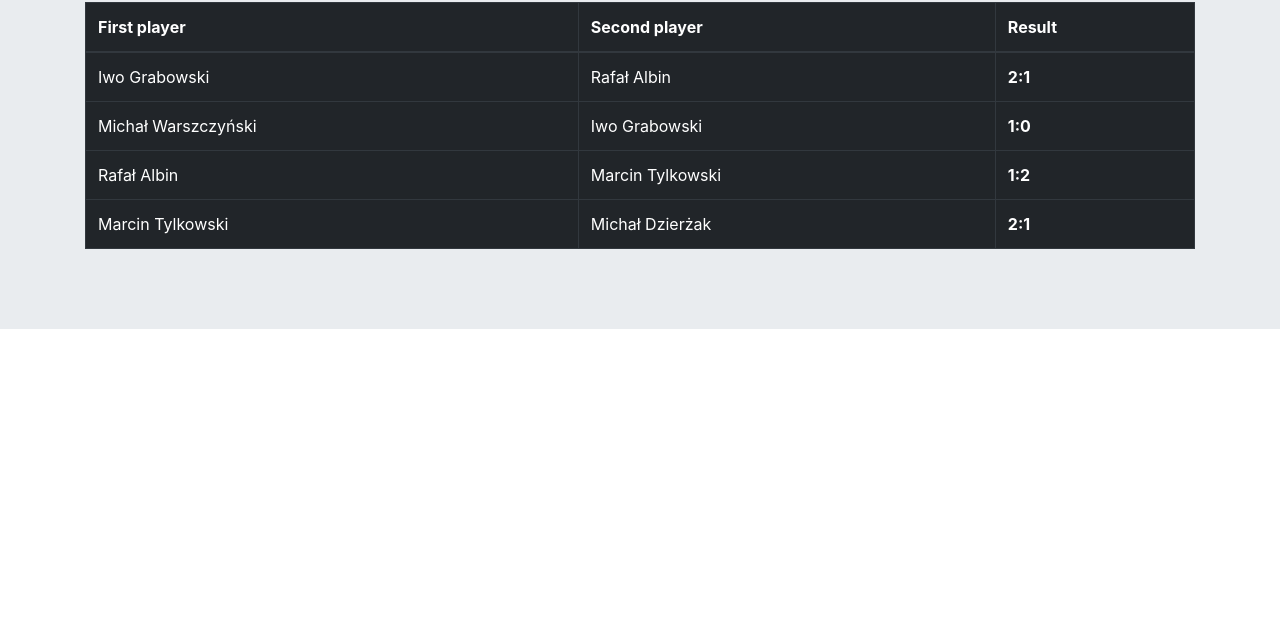
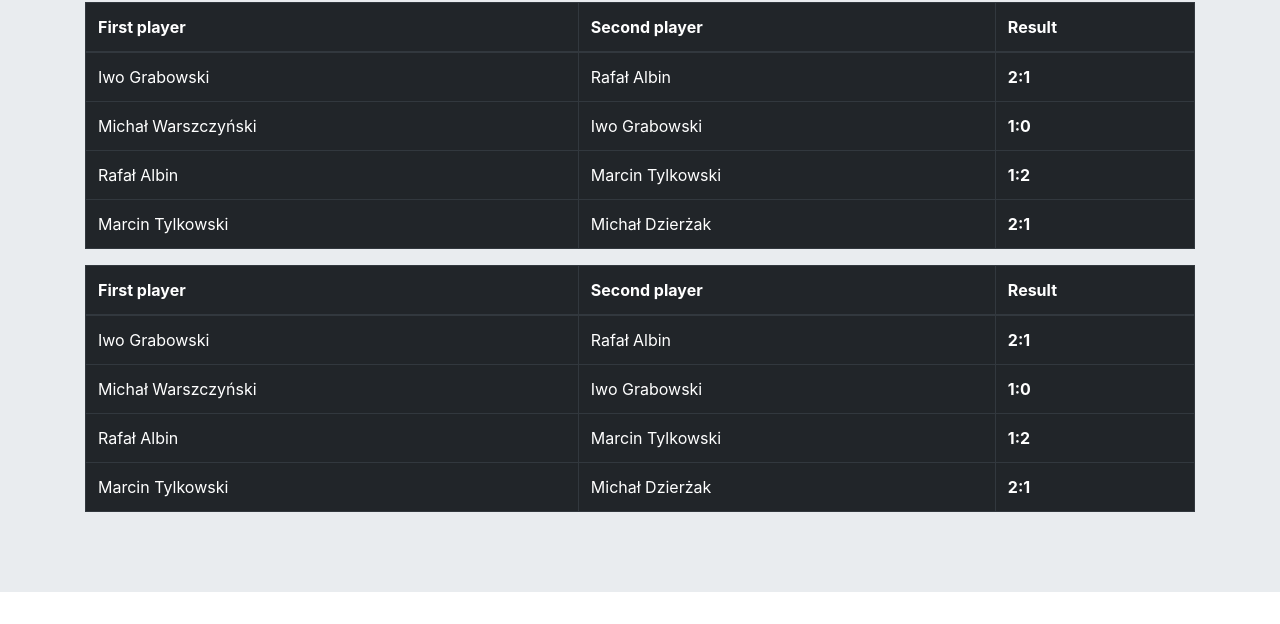
Before and after one commit to mwarszczynski/CSS, a plain HTML site: page Fifa18champions/index.html in a window 1280 px wide. Shown: the part 685-1309 px from the top of the page. Before the commit the page ends 1046 px from the top, so only its background shows below. Drawn offline with nearby package versions, Linux system fonts and the light colour scheme; files whose address does not match are found by name.

Commit message:
Update index.html

```diff
--- a/Fifa18champions/index.html
+++ b/Fifa18champions/index.html
@@ -159,6 +159,39 @@
             </tr>
           </tbody>
         </table>
+
+                <table class="table table-bordered table-inverse">
+          <thead>
+            <tr>
+              <th>First player</th>
+              <th>Second player</th>
+              <th>Result</th>
+            </tr>
+          </thead>
+          <tbody>
+            <tr>
+              <td>Iwo Grabowski</td>
+              <td>Rafał Albin</td>
+              <th>2:1</th>
+            </tr>
+            <tr>
+              <td>Michał Warszczyński</td>
+              <td>Iwo Grabowski</td>
+              <th>1:0</th>
+            </tr>
+            <tr>
+              <td>Rafał Albin</td>
+              <td>Marcin Tylkowski</td>
+              <th>1:2</th>
+            </tr>
+            <tr>
+              <td>Marcin Tylkowski</td>
+              <td>Michał Dzierżak</td>
+              <th>2:1</th>
+            </tr>
+          </tbody>
+        </table>
+
       </div>
     </div>
 
```
